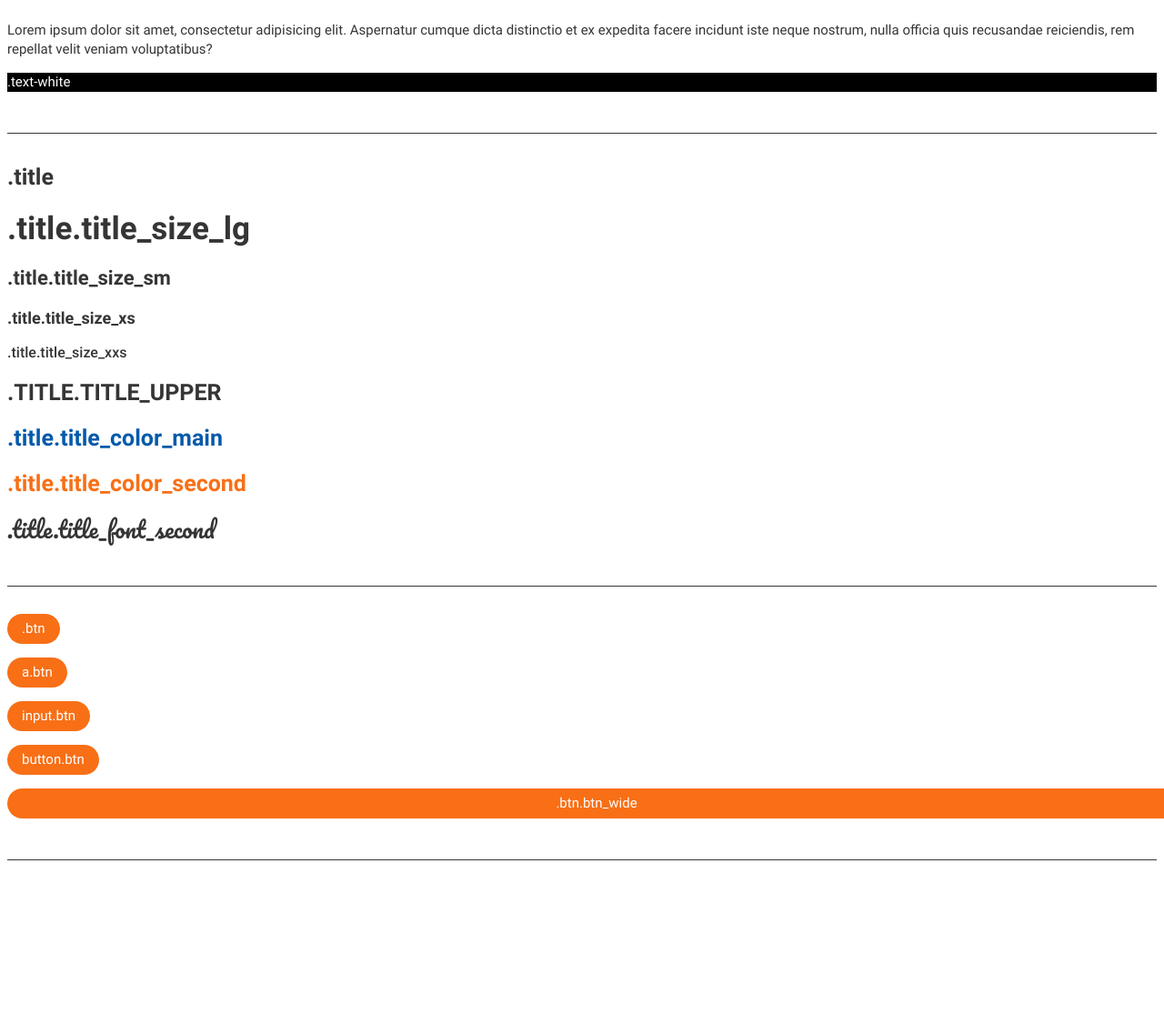
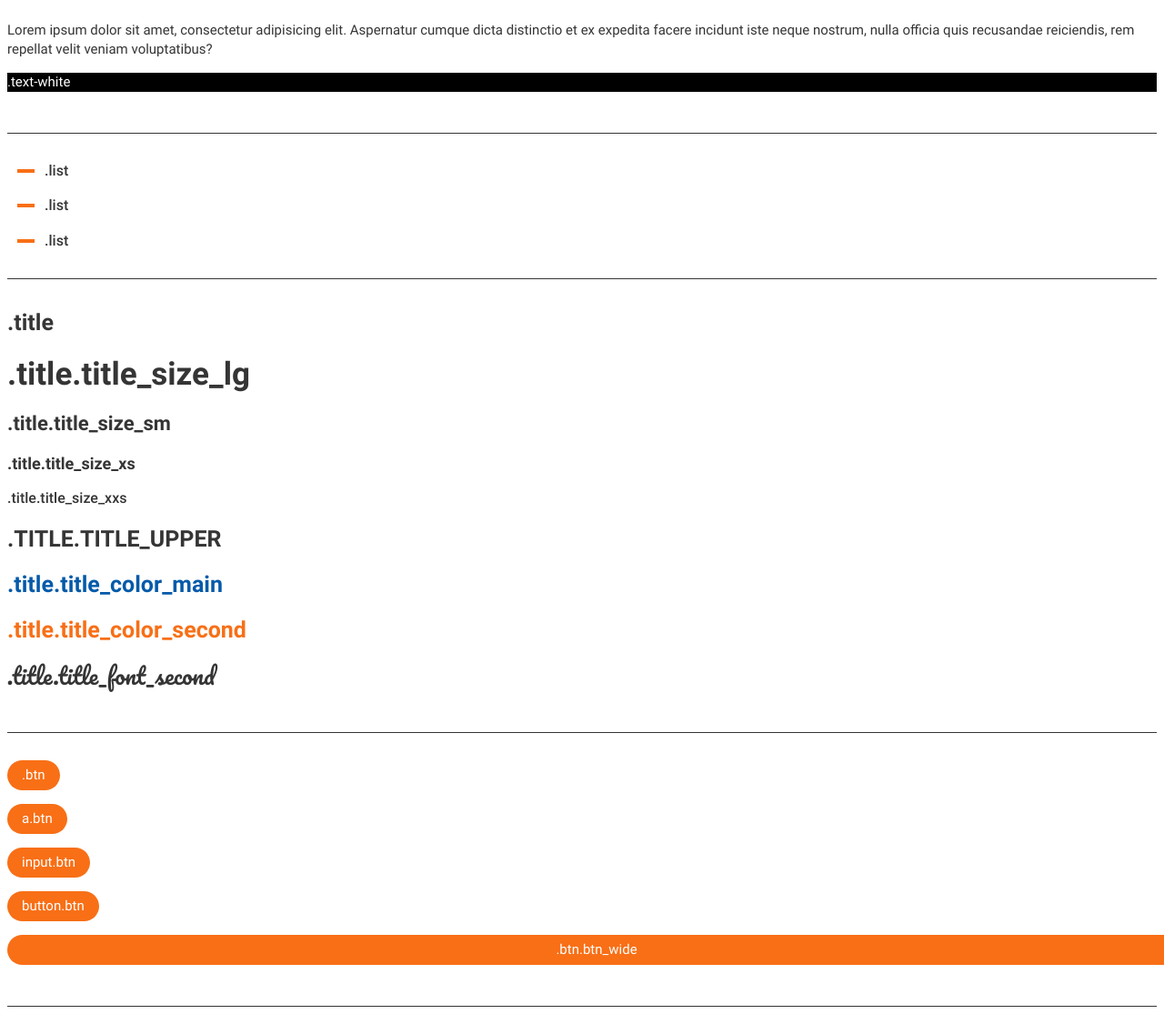
Before and after one commit to R45H/ovkdom, a Node project: template app/templates/uikit.pug in a window 1280 px wide. Shown: the part 50-1187 px from the top of the page at 91% size. Before the commit the page ends 996 px from the top, so only its background shows below. Run offline with Node 20 templates, Linux system fonts and the light colour scheme; the template is opened without the code that fills it, so the values that code supplies are empty; style sheets or scripts are compiled from the project's sources; some libraries are stand-ins or nearby versions.

Commit message:
Add block list

```diff
--- /dev/null
+++ b/app/src/blocks/list.scss
@@ -0,0 +1,27 @@
+$name: list;
+
+.#{$name} {
+	font-size: 16px;
+	font-weight: 500;
+	list-style-type: none;
+
+	&__item {
+		padding-left: 4.1rem;
+		position: relative;
+		margin-bottom: 1em;
+
+		&::before {
+			content: '';
+			position: absolute;
+			top: .55em;
+			left: 1.1rem;
+			width: 1.9rem;
+			height: 4px;
+			background: $color-second;
+		}
+
+		&:last-child {
+			margin-bottom: 0;
+		}
+	}
+}
--- a/app/src/style.scss
+++ b/app/src/style.scss
@@ -7,6 +7,7 @@
 // Блоки
 @import 'blocks/title'; // Заголовок
 @import 'blocks/btn'; // Кнопка
+@import 'blocks/list'; // Ненумерованный список
 /* Blocks will be inserted here */
 // =====
 
--- a/app/templates/pages/uikit.pug
+++ b/app/templates/pages/uikit.pug
@@ -7,6 +7,14 @@
 		.col-12
 			.main__bg-black
 				p.text-white .text-white
+
+	.row.main__separator
+
+		.col-4
+			ul.list
+				li.list__item .list
+				li.list__item .list
+				li.list__item .list
 
 	.row.main__separator
 
```
